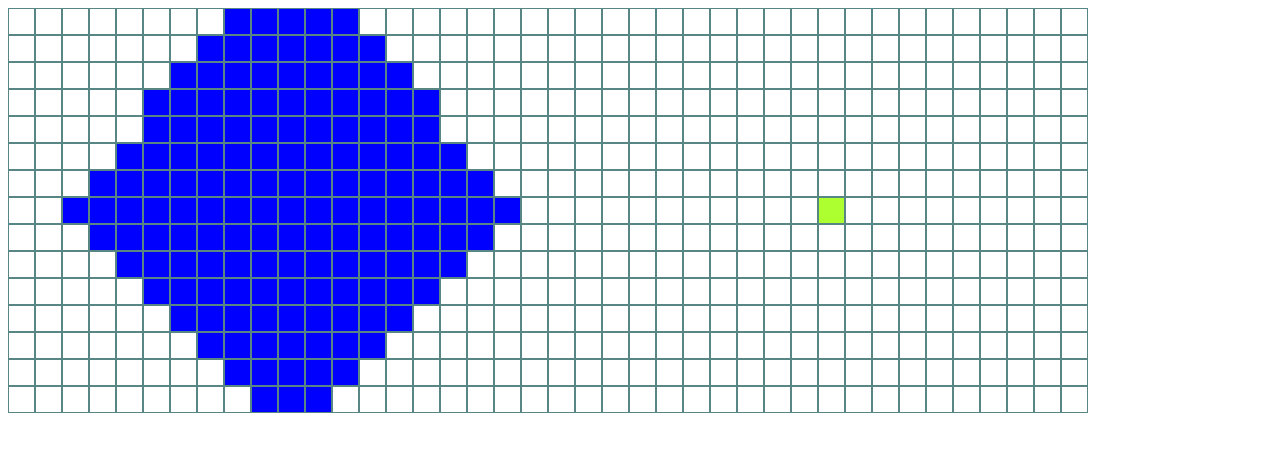
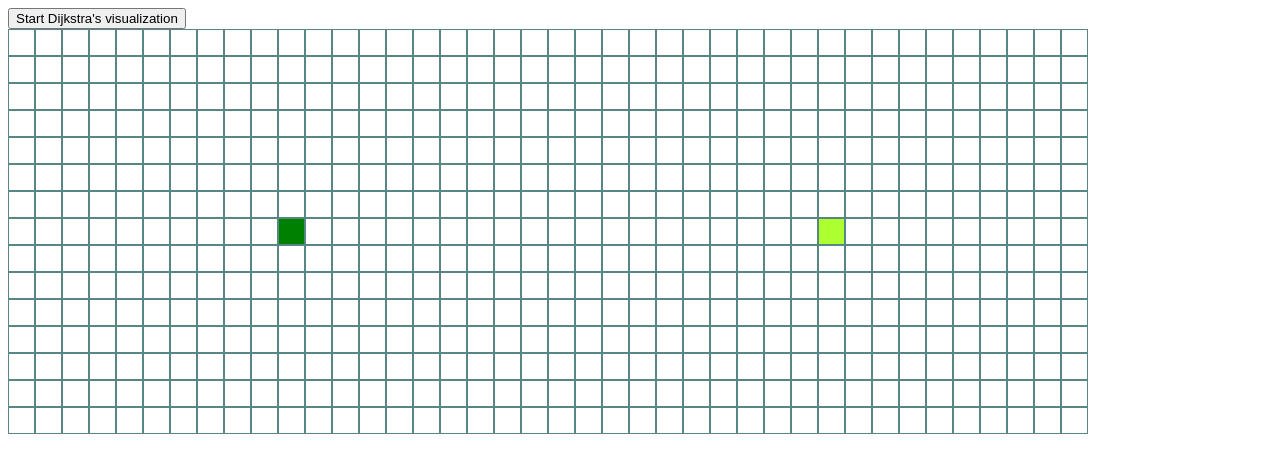
Before and after one commit to nicolasgandrade/ng-pathfinder, an Angular app: page / in a window 1280 px wide. Shown: the top 452 px of the page. Built offline with nearby package versions, Linux system fonts and the light colour scheme.

Commit message:
Add button to start animation

```diff
--- a/src/app/board/board.component.html
+++ b/src/app/board/board.component.html
@@ -1,3 +1,5 @@
+<button (click)="animate(dijkstraResult)">Start Dijkstra's visualization</button>
+
 <div
   *ngFor="let row of [].constructor(rows); let rowIndex = index"
   class="rows"
--- a/src/app/board/board.component.ts
+++ b/src/app/board/board.component.ts
@@ -16,12 +16,13 @@ export class BoardComponent implements OnInit {
 
   nodes: Array<Array<Node>> = [];
 
+  dijkstraResult: Array<Node> = [];
+
   constructor() {}
 
   ngOnInit(): void {
     this.createBoard();
-    // const visitedNodes = runDijkstra(this.nodes, this.initialNode, this.finalNode);
-    this.animate(runDijkstra(this.nodes, this.initialNode, this.finalNode));
+    this.dijkstraResult = runDijkstra(this.nodes, this.initialNode, this.finalNode);
   }
 
   createBoard() {
@@ -48,7 +49,7 @@ export class BoardComponent implements OnInit {
       setTimeout(() => {
         const node = visitedNodes[i];
         document.getElementById(`node-${node.row}-${node.col}`)!.className = 'node visited'
-      }, 50 * i);
+      }, 15 * i);
     }
   }
 }
```
